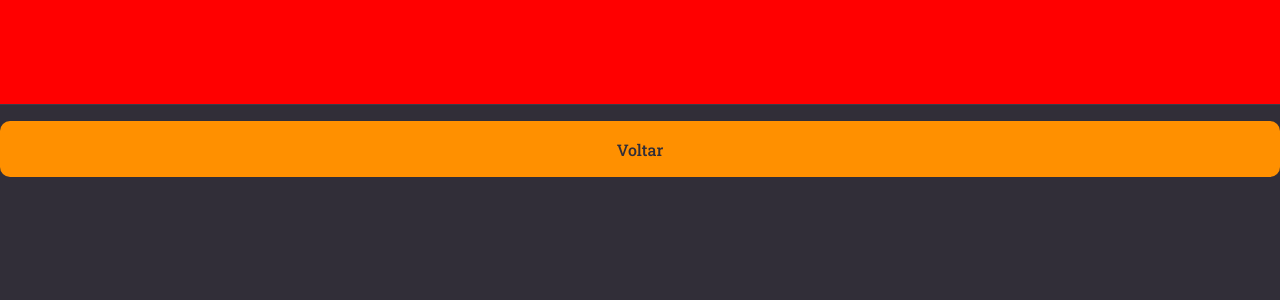
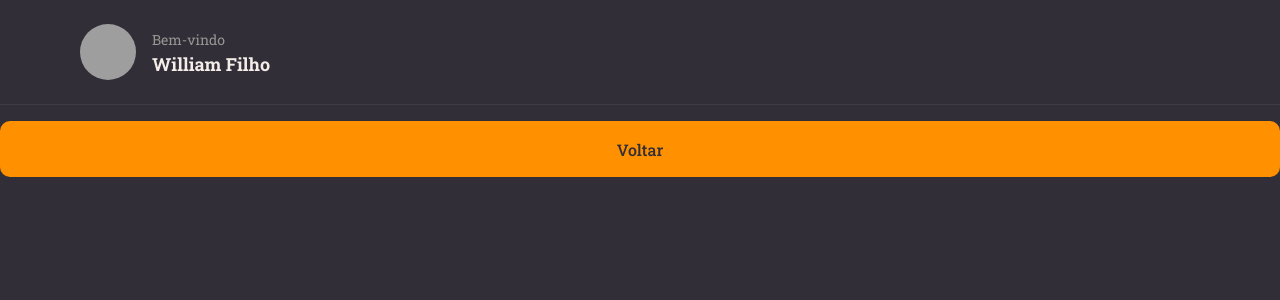
Before and after one commit to WilliamFilh0/RocketNotes_React, a React (Vite) app: page / in a window 1280 px wide. Shown: the top 300 px of the page. Built offline with nearby package versions, Linux system fonts and the light colour scheme; grey boxes are pictures that could not be loaded.

Commit message:
Imagem do Usuário

```diff
--- a/src/components/Header/index.jsx
+++ b/src/components/Header/index.jsx
@@ -1,9 +1,20 @@
-import { Container } from './styles'
+import { Container, Profile } from './styles';
 
 export function Header() {
   return (
     <Container>
+      <Profile>
+        <img
+          src="https://github.com/WilliamFilh0.png"
+          alt="Foto do Usuário"
+        />
 
+        <div>
+          <span>Bem-vindo</span>
+          <strong>William Filho</strong>
+        </div>
+
+      </Profile>
 
     </Container>
   )
--- a/src/components/Header/styles.js
+++ b/src/components/Header/styles.js
@@ -8,12 +8,39 @@ export const Container = styled.header`
 
   border-bottom-width: 1px;
   border-bottom-style: solid;
-  border-bottom-color: ${({theme}) => theme.COLORS.BACKGROUND_700};
+  border-bottom-color: ${({ theme }) => theme.COLORS.BACKGROUND_700};
 
   display: flex;
   justify-content: space-between;
 
   padding: 0 80px;
 
-  background:red;
 `;
+
+export const Profile = styled.div`
+   display: flex;
+   align-items: center;
+
+   > img{
+    width: 56px;
+    height: 56px;
+    border-radius: 50%;
+   }
+
+   > div{
+    display: flex;
+    flex-direction: column;
+    margin-left: 16px;
+    line-height: 24px;
+
+    span{
+      font-size: 14px;
+      color:  ${({ theme }) => theme.COLORS.GRAY_100};
+    }
+
+    strong {
+      font-size: 18px;
+      color:  ${({ theme }) => theme.COLORS.WHITE};
+    }
+   }
+`;
```
